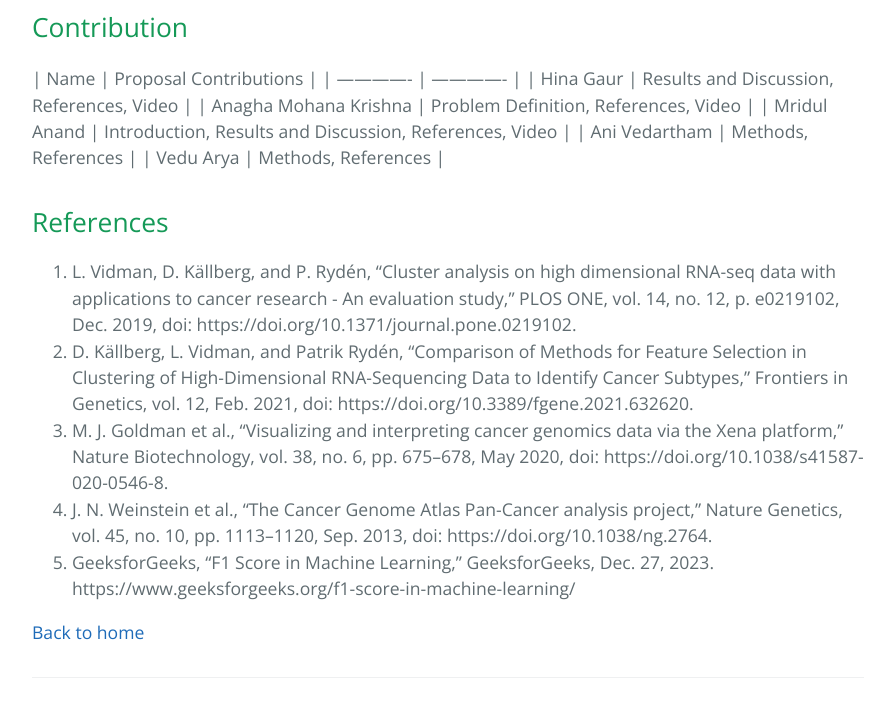
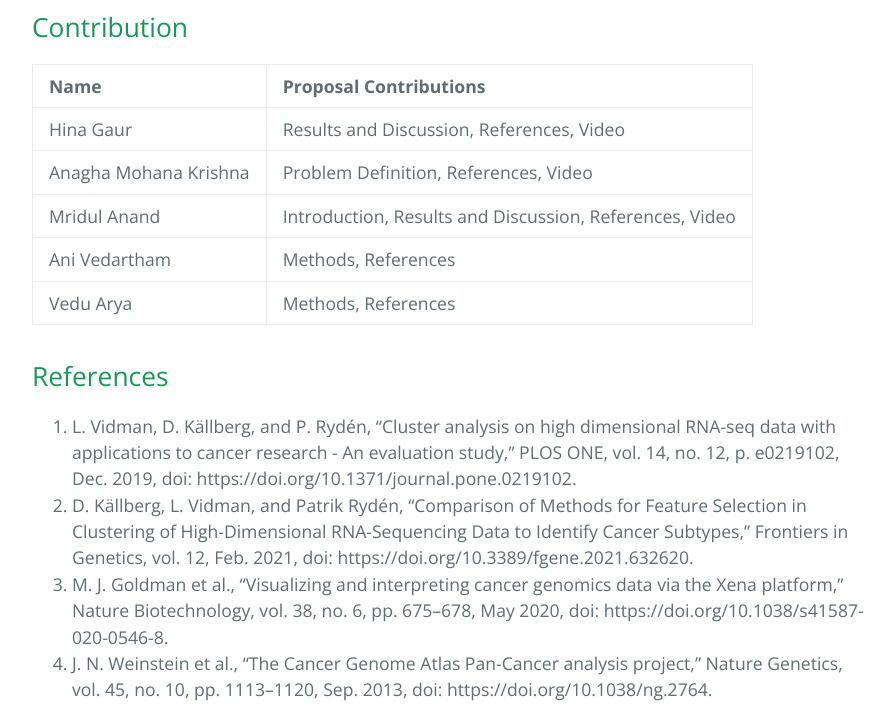
Before and after one commit to AnaghaMKrishna/CS-7641-Project, a Jekyll site: the page built from proposal.md, in a window 1280 px wide and 900 px high, scrolled down 3856 px, cut to the strip 194-900 px from the top of the window. Shown: the whole strip, without its empty margins (192-1086 px from the left). Built offline with Jekyll 4.4.1, drawn with Linux system fonts in a browser that asks for light colours; our own code applies the rules of GitHub Pages for plain Markdown files.

```diff
--- a/proposal.md
+++ b/proposal.md
@@ -78,13 +78,15 @@ As we have data from 6 types of cancers, we expect to see 6 distinct clusters an
 
 
 ## Contribution
-| Name  | Proposal Contributions |
-| ------------- | ------------- |
-| Hina Gaur  | Results and Discussion, References, Video  |
-| Anagha Mohana Krishna | Problem Definition, References, Video  |
-| Mridul Anand | Introduction, Results and Discussion, References, Video  |
+
+| Name       | Proposal Contributions|
+|:-------------|:------------------|
+| Hina Gaur          | Results and Discussion, References, Video |
+| Anagha Mohana Krishna  | Problem Definition, References, Video  |
+| Mridul Anand           | Introduction, Results and Discussion, References, Video   |
 | Ani Vedartham | Methods, References  |
 | Vedu Arya | Methods, References  |
+
 
 ## References
 
```
